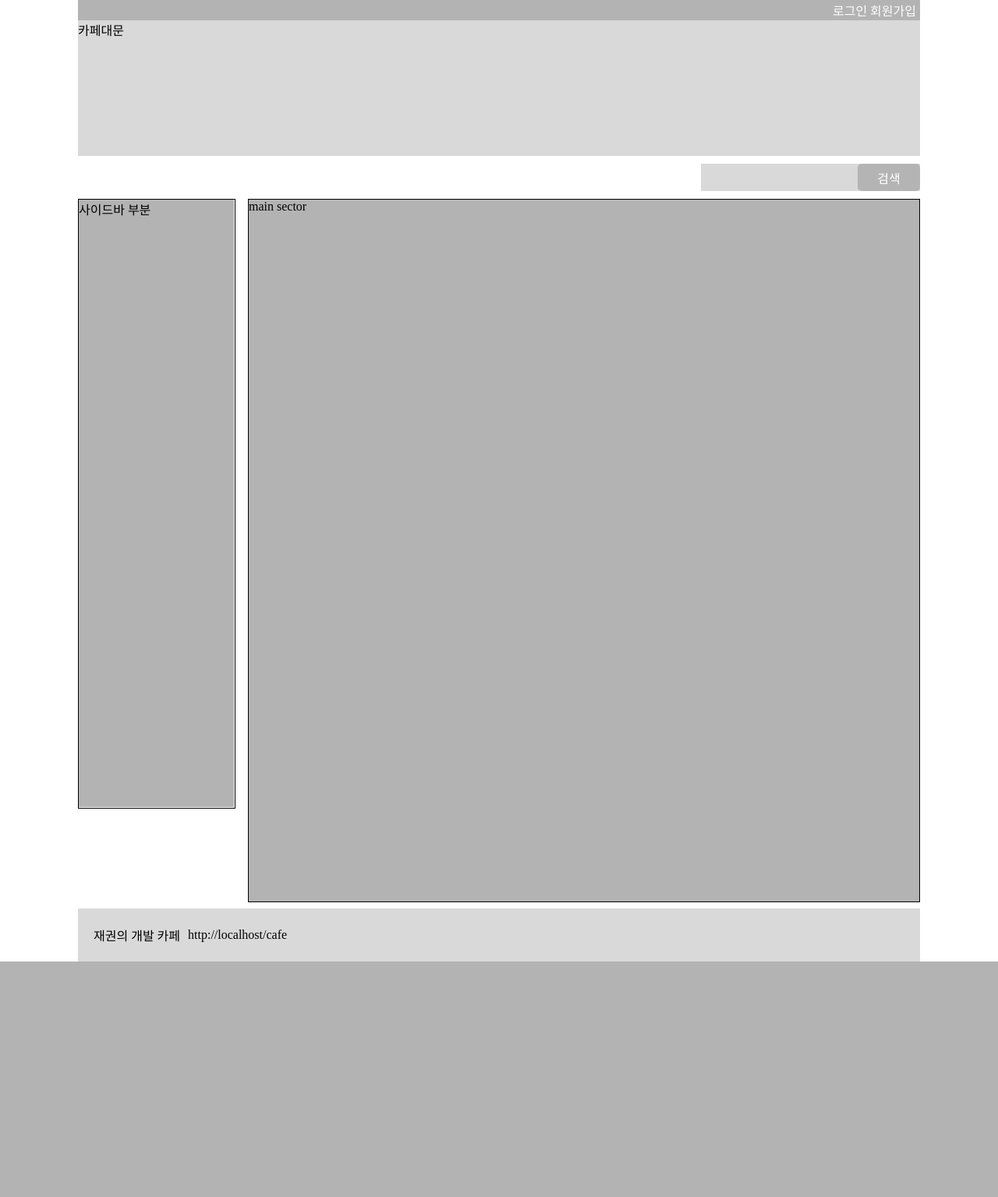
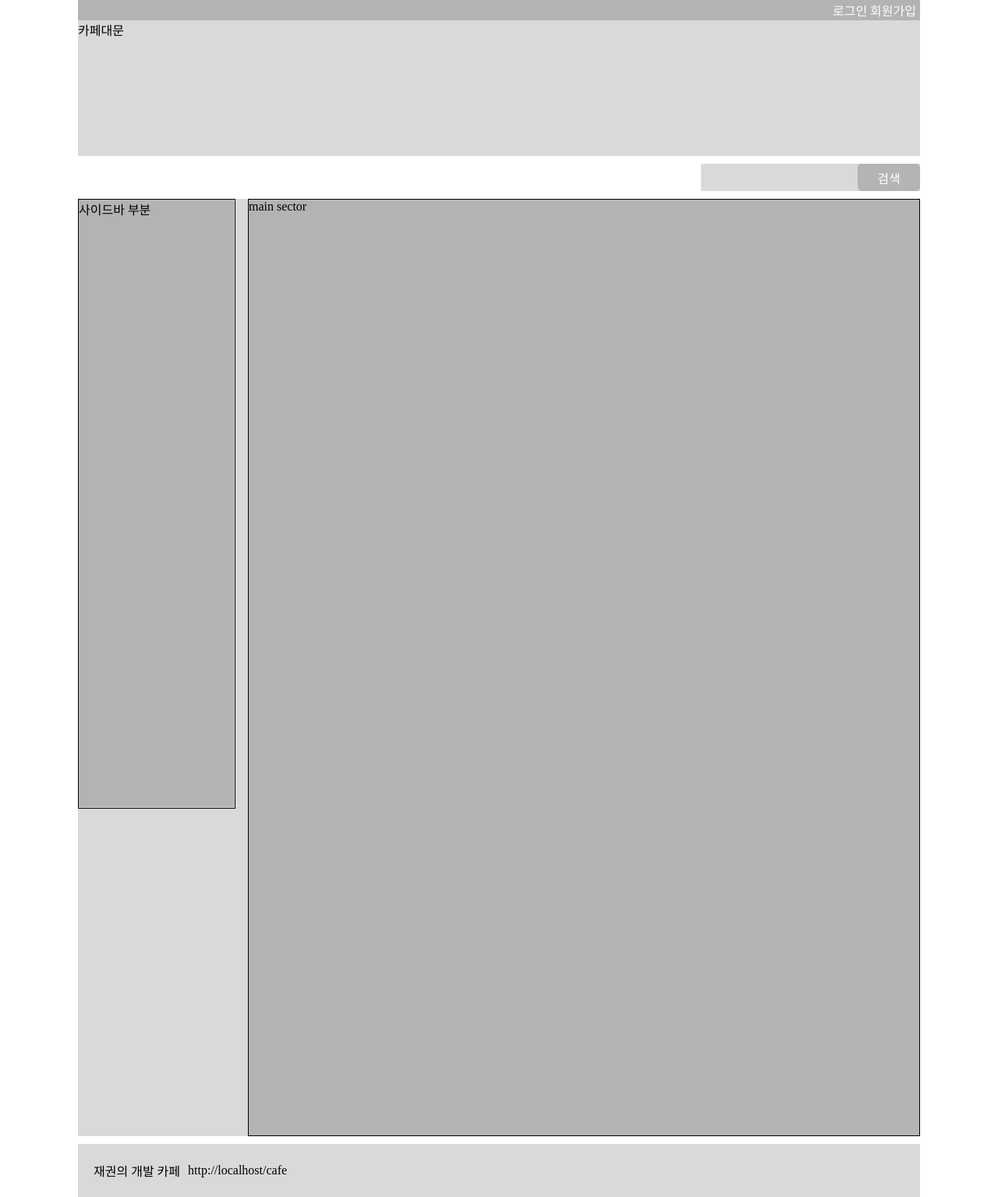
Before and after one commit to yongsubchoi/naver_cafe, a CodeIgniter app: page /cafe/ in a window 1280 px wide. Shown: the whole page at 78% size. Before the commit the page ends 1233 px from the top, so only its background shows below. Run offline with CodeIgniter, Linux system fonts and the light colour scheme.

Commit message:
SET css파일 구조화 수정

```diff
--- a/CI/application/views/layouts/layout.php
+++ b/CI/application/views/layouts/layout.php
@@ -3,7 +3,7 @@
 
 <head>
   <title>title</title>
-  <link rel="stylesheet" href="<?php echo base_url('public/css/styles.css'); ?>">
+  <link rel="stylesheet" href="<?php echo base_url('public/views/layouts/css/styles.css'); ?>">
 </head>
 
 <body>
--- a/CI/public/css/styles.css
+++ b/CI/public/views/layouts/css/styles.css
@@ -2,7 +2,7 @@ body {
   box-sizing: border-box;
   margin: 0;
   width: 100vw;
-  height: 100vh;
+  height: 150vh;
   display: flex;
   flex-direction: column;
   justify-content: space-between;
@@ -65,15 +65,16 @@ header {
 /** 메인 부분 */
 .main_section {
   width: 1080px;
-  height: 900px;
+  height: 1600px;
   display: flex;
   flex-direction: row;
   justify-content: space-between;
   align-items: flex-start;
+  background-color: #D9D9D9;
 }
 .main_posts {
   width: 860px;
-  height: 900px;
+  height: 1200px;
   border: 1px solid black;
   background-color: #B3B3B3;
 }
```
